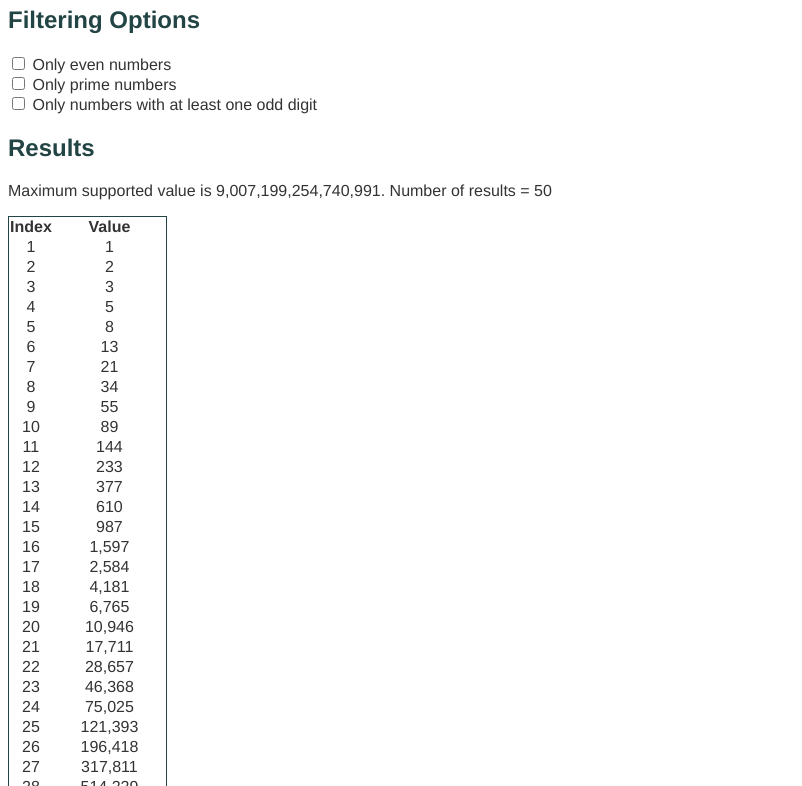
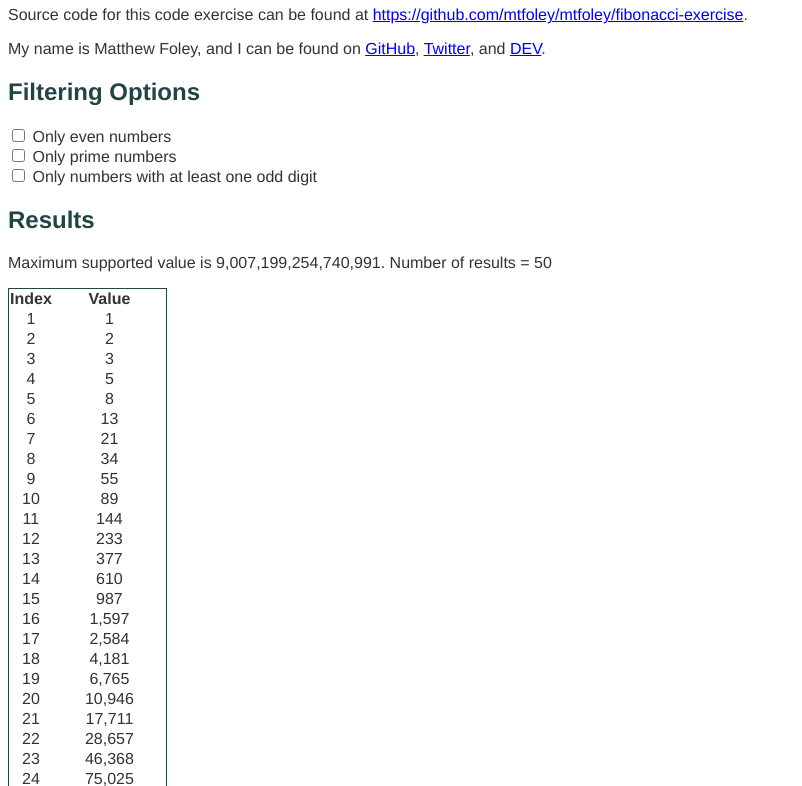
Before and after one commit to mtfoley/fibonacci-exercise, a website with bundled scripts: page src/index.html in a window 1280 px wide. Shown: the part 60-846 px from the top of the page, without its empty margins (0-802 px from the left). Built offline with nearby package versions, Linux system fonts and the light colour scheme.

Commit message:
link to repo and socials

```diff
--- a/src/index.html
+++ b/src/index.html
@@ -5,6 +5,8 @@
     </head>
     <body>
         <h1>Fibonacci Exercise</h1>
+        <p>Source code for this code exercise can be found at <a href="https://github.com/mtfoley/mtfoley/fibonacci-exercise" rel="noreferrer" target="_blank">https://github.com/mtfoley/mtfoley/fibonacci-exercise</a>.</p>
+        <p>My name is Matthew Foley, and I can be found on <a href="https://github.com/mtfoley" rel="noreferrer" target="_blank">GitHub</a>, <a href="https://twitter.com/MatthewTFoley" rel="noreferrer" target="_blank">Twitter</a>, and <a href="https://dev.to/mtfoley" rel="noreferrer" target="_blank">DEV</a>.</p>
         <h2>Filtering Options</h2>
         <form>
             <label for="filter-even" class="filter-checkbox-label">
```
